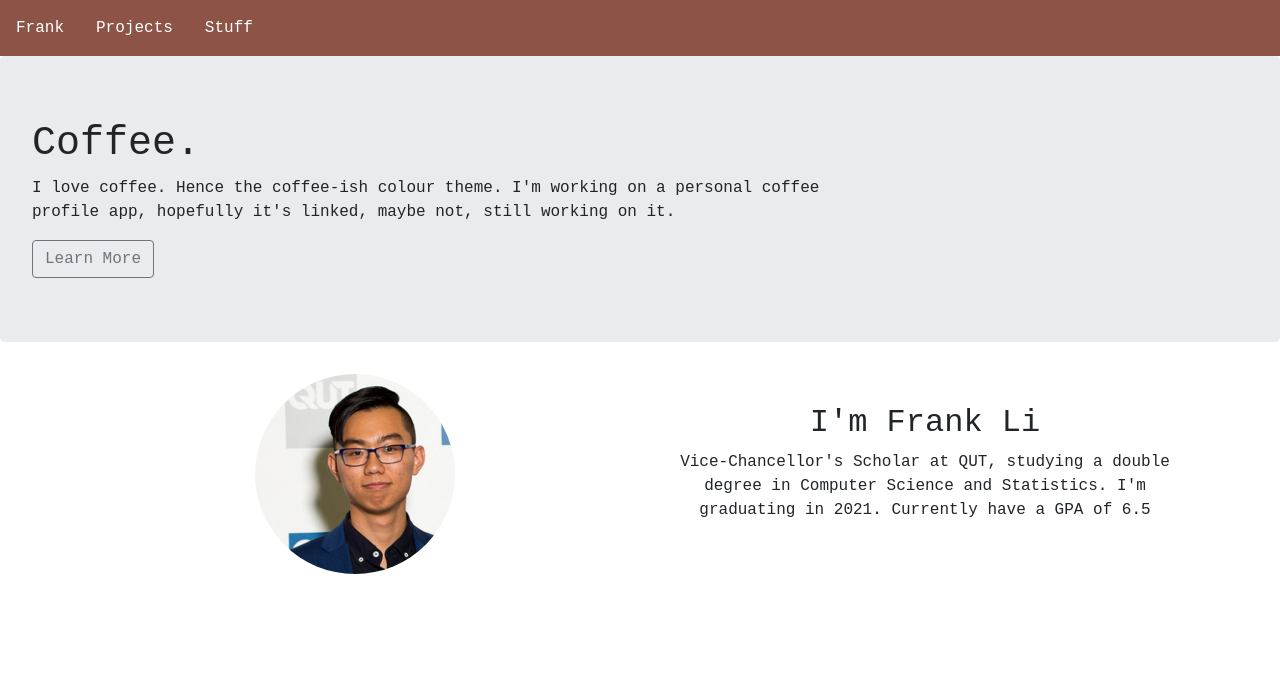
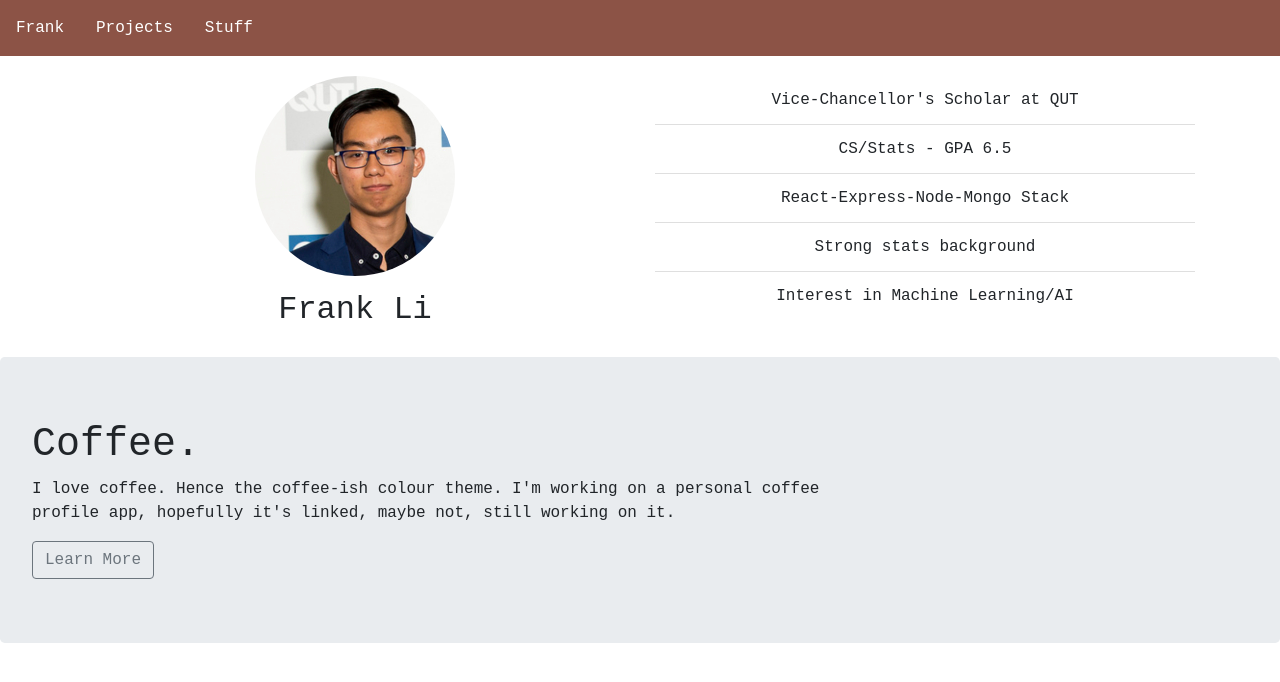
Before and after one commit to frankisawesome/franklyreactive, a React (Create React App) app: page / in a window 1280 px wide. Shown: the top 682 px of the page. Built offline with nearby package versions, Linux system fonts and the light colour scheme; a web font is replaced by a local one.

Commit message:
layout change - showcase on top

```diff
--- a/src/components/Home.js
+++ b/src/components/Home.js
@@ -2,7 +2,7 @@ import React from 'react';
 import { Jumbo } from './Jumbo';
 import { Showcase } from './Showcase';
 import myhead from '../images/myhead.jpg'
-export const Home = (props) => {
+export const Home = () => {
 
     //Set of props that can be easily modified to populate the components
     const jumboProps = {
@@ -14,15 +14,15 @@ export const Home = (props) => {
 
     const showcaseProps = {
         image: myhead,
-        heading: "I'm Frank Li",
-        text: "Vice-Chancellor's Scholar at QUT, studying a double degree in Computer Science and Statistics. I'm graduating in 2021. Currently have a GPA of 6.5"
+        heading: "Frank Li",
+        attributes: ["Vice-Chancellor's Scholar at QUT", "CS/Stats - GPA 6.5", "React-Express-Node-Mongo Stack", "Strong stats background", "Interest in Machine Learning/AI"]
     }
 
     //Render
     return(
         <div>
+            <Showcase {...showcaseProps}/>
             <Jumbo {...jumboProps}/>
-            <Showcase {...showcaseProps}/>
         </div>
     )
 }
--- a/src/components/Showcase.js
+++ b/src/components/Showcase.js
@@ -6,6 +6,7 @@ import Image from 'react-bootstrap/Image';
 import Row from 'react-bootstrap/Row';
 import Col from 'react-bootstrap/Col';
 import Container from 'react-bootstrap/Container';
+import ListGroup from 'react-bootstrap/ListGroup'
 
 
 //Displays a rounded image, a heading and some text.
@@ -15,10 +16,14 @@ export const Showcase = (props) => {
             <Row>
                 <Col xs={12} md={6}>
                     <Image src={props.image} roundedCircle />
+                    <h2>{props.heading}</h2>
                 </Col>
                 <Col xs={12} md={6} className="stuff-right">
-                    <h2>{props.heading}</h2>
-                    <p>{props.text}</p>
+                    <ListGroup variant="flush">
+                        {props.attributes.map((attr) => (
+                            <ListGroup.Item>{attr}</ListGroup.Item>
+                        ))}
+                    </ListGroup>
                 </Col>
             </Row>
         </Container>
--- a/src/css/showcase.css
+++ b/src/css/showcase.css
@@ -1,3 +1,8 @@
-.stuff-right {
-    margin-top: 30px;
+h2 {
+    margin-top: 15px;
 }
+
+.row {
+    margin-top: 20px;
+    margin-bottom: 20px;
+}
```
